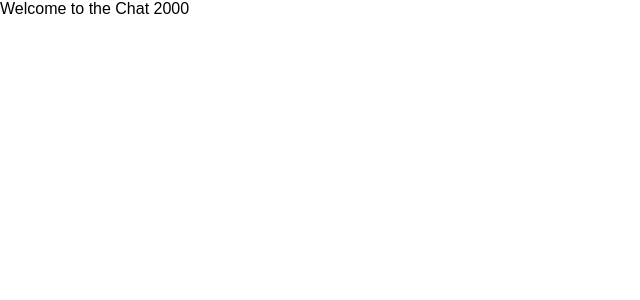
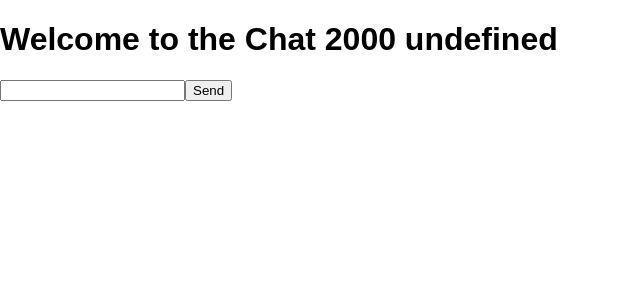
Before and after one commit to lemoustachiste/chat-app, a React (Create React App) app: page / in a window 1280 px wide. Shown: the top 300 px of the page, without its empty margins (0-640 px from the left). Built offline with nearby package versions, Linux system fonts and the light colour scheme.

Commit message:
feat(ChatBoard): consume Header and ChatInput

```diff
--- a/src/components/Chatboard/Chatboard.js
+++ b/src/components/Chatboard/Chatboard.js
@@ -1,11 +1,14 @@
 import React, { Component } from 'react'
 import PropTypes from 'prop-types'
+import { Header } from '../atoms/'
+import { ChatInput } from '../molecules/'
 
 class Chatboard extends Component {
   render () {
     return (
       <main className='chat-c-main'>
-        <div className='chat-c-header'>Welcome to the Chat 2000</div>
+        <Header />
+        <ChatInput />
       </main>
     )
   }
--- a/src/components/atoms/Header/index.js
+++ b/src/components/atoms/Header/index.js
@@ -1,3 +1,3 @@
-import Header from 'Header'
+import Header from './Header'
 
 export default Header
--- a/src/components/atoms/index.js
+++ b/src/components/atoms/index.js
@@ -1,7 +1,9 @@
+import Header from './Header'
 import SendButton from './SendButton'
 import TextInput from './TextInput'
 
-export default {
+export {
+  Header,
   SendButton,
   TextInput
 }
--- /dev/null
+++ b/src/components/molecules/index.js
@@ -0,0 +1,5 @@
+import ChatInput from './ChatInput/'
+
+export {
+  ChatInput
+}
```
